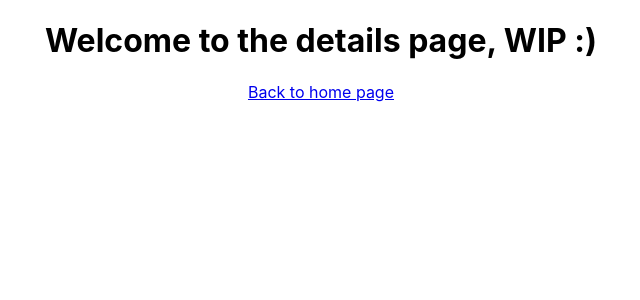
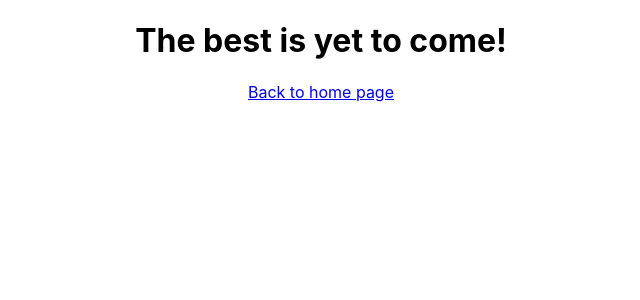
Before and after one commit to damianoncloud/kodflix, a React (Create React App) app: page /bloodDiamonds in a window 1280 px wide. Shown: the top 300 px of the page, without its empty margins (319-959 px from the left). Built offline with nearby package versions, Linux system fonts and the light colour scheme.

Commit message:
Introducing component state

```diff
--- a/src/Details.js
+++ b/src/Details.js
@@ -1,11 +1,40 @@
 import React from 'react';
 import { Link } from 'react-router-dom';
 
-export default function Details() {
-    return (
-        <div>
-            <h1>Welcome to the details page, WIP :)</h1>
+
+export default class Details extends React.Component {
+
+    constructor() {
+        super();
+        this.state = {
+            welcomeMessage: 'Welcome to the details page, WIP :)'
+        }
+    }
+
+    componentDidMount() {
+        setTimeout(() => {
+            this.setState({
+                welcomeMessage: 'The best is yet to come!'
+            });
+        }, 3000);
+    }
+
+    render() {
+        return(
+            <div>
+            <h1>{this.state.welcomeMessage}</h1>
             <Link to='/'>Back to home page</Link>
-        </div>
-    )
+            </div>
+        )
+    }
 }
+
+
+// export default function Details() {
+//     return (
+//         <div>
+//             <h1>Welcome to the details page, WIP :)</h1>
+//             <Link to='/'>Back to home page</Link>
+//         </div>
+//     )
+// }
```
